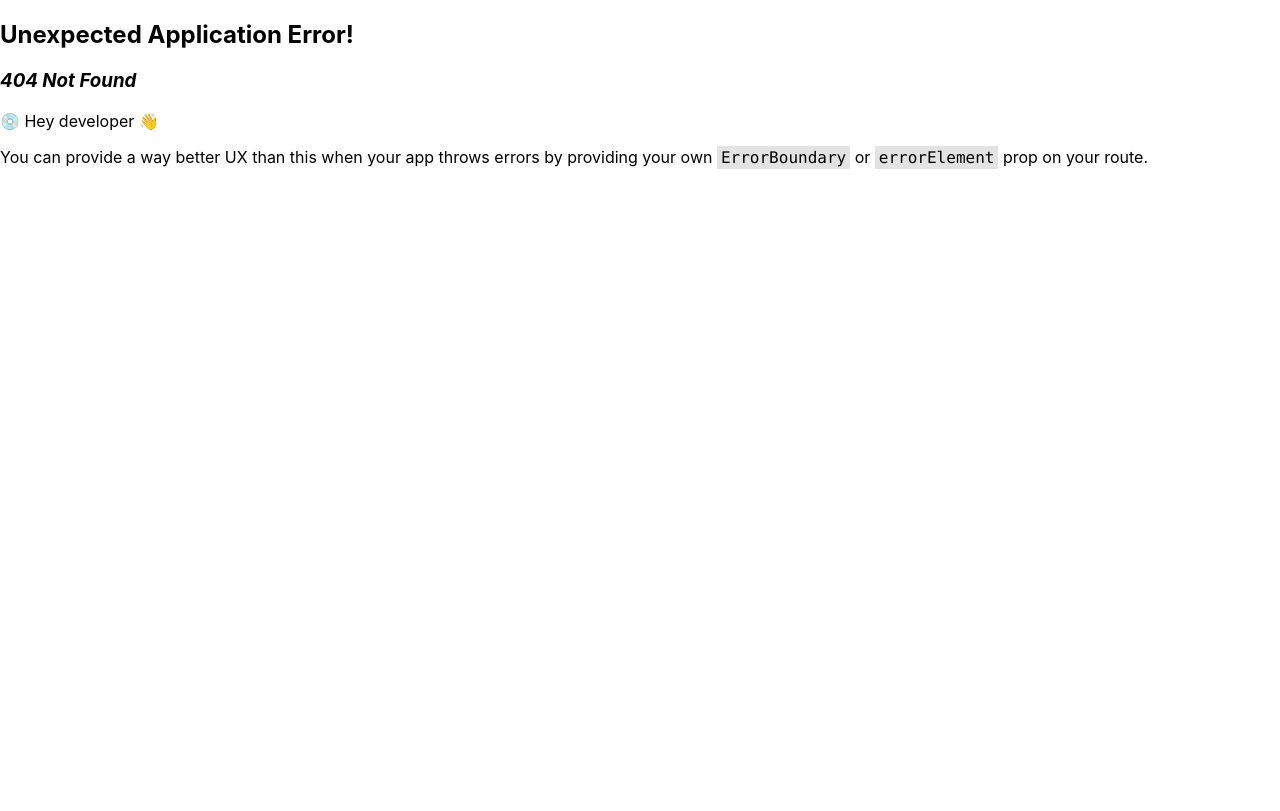
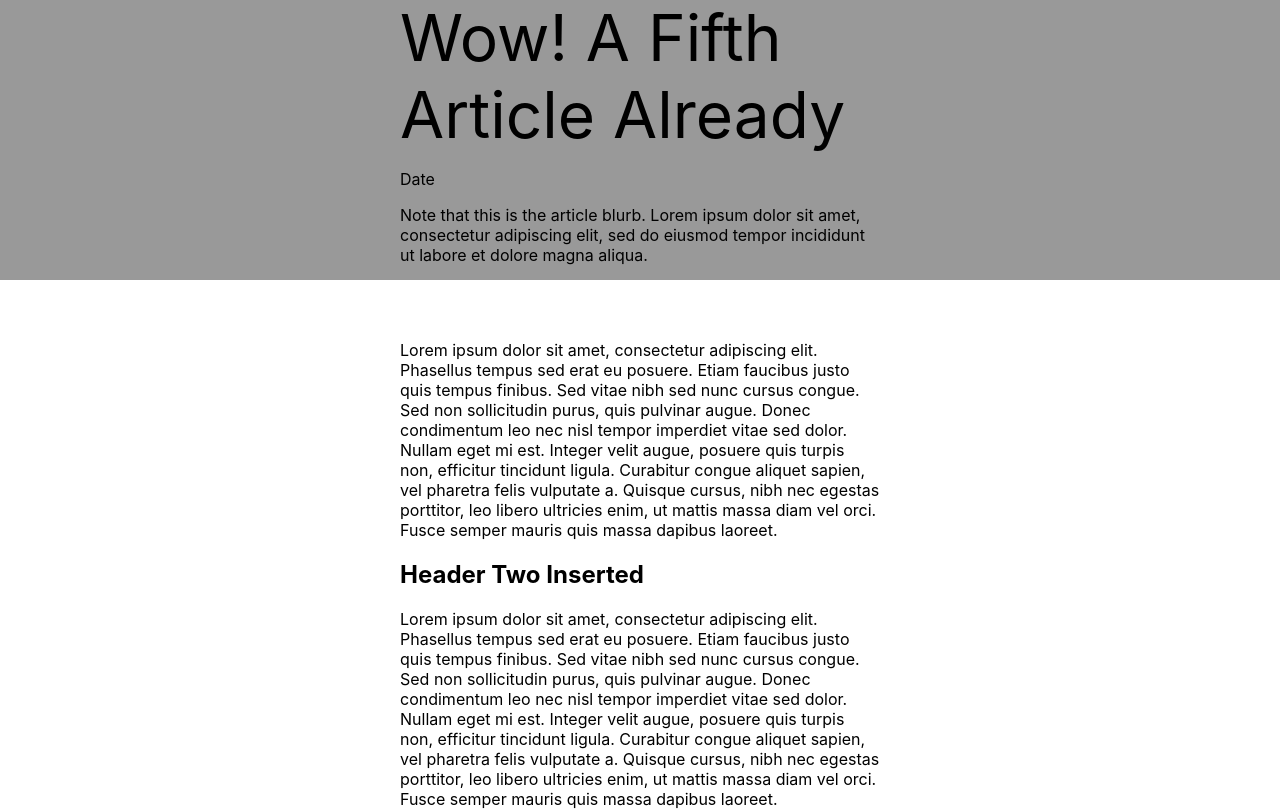
Before and after one commit to LauraLach/ExerciseTwo, a React (Create React App) app: page /article/article-five in a window 1280 px wide. Before the commit this address had no page. Shown: the top 811 px of the page. Built offline with nearby package versions, Linux system fonts and the light colour scheme.

Commit message:
Added more data stuff

```diff
--- a/src/App.js
+++ b/src/App.js
@@ -15,7 +15,7 @@ const router = createBrowserRouter([
     element: <List />,
   },
   {
-    path: "/article",
+    path: "/article/:id",
     element: <Article />,
   }
 ]);
--- a/src/components/ArticleCard.js
+++ b/src/components/ArticleCard.js
@@ -1,6 +1,6 @@
 import React from "react";
 
-function ArticleCard({blurb, date, imageAlt, imageSrc, title}) {
+function ArticleCard({blurb, date, id, imageAlt, imageSrc, title}) {
     return (
         <div className="articleCard">
             <div className="articleCard--image">
@@ -11,7 +11,7 @@ function ArticleCard({blurb, date, imageAlt, imageSrc, title}) {
                 <p className="date">{date}</p>
                 <p className="blurb">{blurb}</p>
                 <p className="link">
-                    <a href="">Link</a>
+                    <a href={`/article/${id}`}>Read More</a>
                 </p>
             </div>
         </div>
--- a/src/pages/article.js
+++ b/src/pages/article.js
@@ -1,12 +1,18 @@
 import React from "react";
+import { useParams } from "react-router";
+import Data from '../components/data';
 
 function Article() {
-    const backgroundImage = "url('https://img.freepik.com/free-vector/hand-painted-watercolor-pastel-sky-background_23-2148902771.jpg?w=2000')";
+    // const backgroundImage = "url('https://img.freepik.com/free-vector/hand-painted-watercolor-pastel-sky-background_23-2148902771.jpg?w=2000')";
+    const { id } = useParams();
+
+    const articleData = Data.find((article) => (article.id === id));
+
     return (
         <main className="articleMain">
-            <header className="articleHeader" style={{backgroundImage}}>
+            <header className="articleHeader" style={{/*backgroundImage*/}}>
                 <div class="articleHeaderContent">
-                    <h1>Article Title</h1>
+                    <h1>{articleData.title}</h1>
                     <p>Date</p>
                     <p>Note that this is the article blurb. Lorem ipsum dolor sit amet, consectetur adipiscing elit, sed do eiusmod tempor incididunt ut labore et dolore magna aliqua.</p>
                 </div>
--- a/src/pages/list.js
+++ b/src/pages/list.js
@@ -12,6 +12,7 @@ function List() {
                  key={i}
                  blurb={article.blurb}
                  date={article.publishedDate}
+                 id={article.id}
                  imageAlt={article.image.alt}
                  imageSrc={article.image.url}
                  title={article.title}
```
